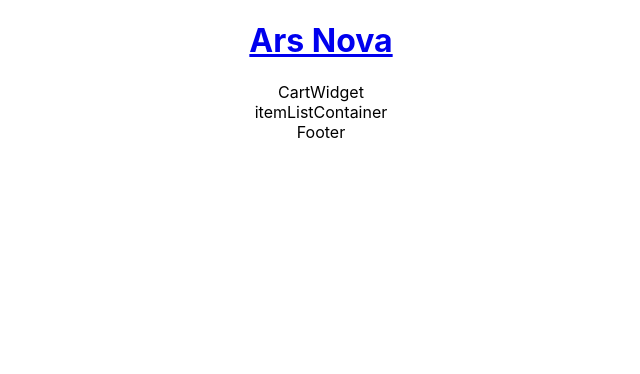
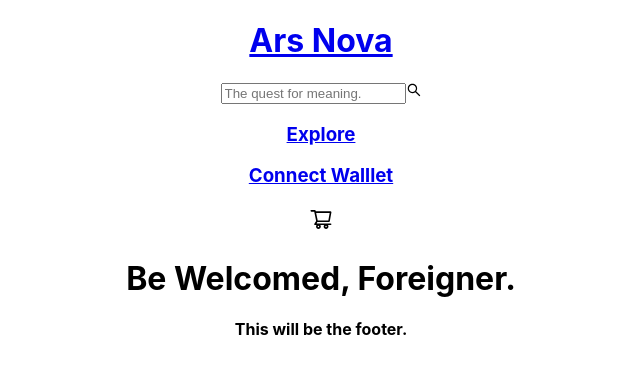
Before and after one commit to Felix-Hz/ars-nova, a React (Create React App) app: page / in a window 1280 px wide. Shown: the top 374 px of the page, without its empty margins (319-959 px from the left). Built offline with nearby package versions, Linux system fonts and the light colour scheme.

Commit message:
add: components structure | react-icons

```diff
--- a/package.json
+++ b/package.json
@@ -8,6 +8,7 @@
     "@testing-library/user-event": "^13.5.0",
     "react": "^18.1.0",
     "react-dom": "^18.1.0",
+    "react-icons": "^4.3.1",
     "react-router-dom": "^6.3.0",
     "react-scripts": "5.0.1",
     "web-vitals": "^2.1.4"
--- a/src/App.js
+++ b/src/App.js
@@ -11,7 +11,7 @@
   return (
     <div className="App">
       <Navbar />
-      <ItemListContainer />
+      <ItemListContainer greeting={"Be Welcomed, Foreigner."} />
       <Footer />
     </div>
   );
--- a/src/components/CartWidget/CartWidget.js
+++ b/src/components/CartWidget/CartWidget.js
@@ -1,9 +1,14 @@
-import React from 'react'
+import React from "react";
+import { AiOutlineShoppingCart } from "react-icons/ai";
 
 const CartWidget = () => {
   return (
-    <div>CartWidget</div>
-  )
-}
+    <div>
+      <h2>
+        <AiOutlineShoppingCart />
+      </h2>
+    </div>
+  );
+};
 
 export default CartWidget;
--- a/src/components/Footer/Footer.js
+++ b/src/components/Footer/Footer.js
@@ -1,9 +1,11 @@
-import React from 'react'
+import React from "react";
 
 const Footer = () => {
   return (
-    <div>Footer</div>
-  )
-}
+    <div>
+      <h4>This will be the footer.</h4>
+    </div>
+  );
+};
 
 export default Footer;
--- a/src/components/ItemListContainer/ItemListContainer.js
+++ b/src/components/ItemListContainer/ItemListContainer.js
@@ -1,8 +1,10 @@
 import React from 'react'
 
-const ItemListContainer = () => {
+const ItemListContainer = (props) => {
   return (
-    <div>itemListContainer</div>
+    <div>
+        <h1>{props.greeting}</h1>
+    </div>
   )
 }
 
--- a/src/components/Navbar/Navbar.js
+++ b/src/components/Navbar/Navbar.js
@@ -1,18 +1,28 @@
-import React from 'react';
-import { CartWidget } from '../index';
+import React from "react";
+import { CartWidget } from "../index";
+import { AiOutlineSearch } from "react-icons/ai";
 
 const Navbar = () => {
   return (
-    <div>
-        <div className='logo-container'>
+    <div className="navbar-container">
+      <div className="logo-container">
         <h1 className="logo">
           <a href="/">Ars Nova</a>
         </h1>
-        </div>
-        <CartWidget />
+      </div>
+      <div className="searchbar-container">
+        <input className="searchbar" placeholder="The quest for meaning." />
+        <AiOutlineSearch className="search-icon" />
+      </div>
+      <h3 className="navbar-explore">
+        <a href="/">Explore</a>
+      </h3>
+      <h3 className="navbar-wallet">
+        <a href="/">Connect Walllet</a>
+      </h3>
+      <CartWidget />
     </div>
-
-  )
-}
+  );
+};
 
 export default Navbar;
```
Also changed, not shown: 1 other file (tests, documents, lock files or other folders).
